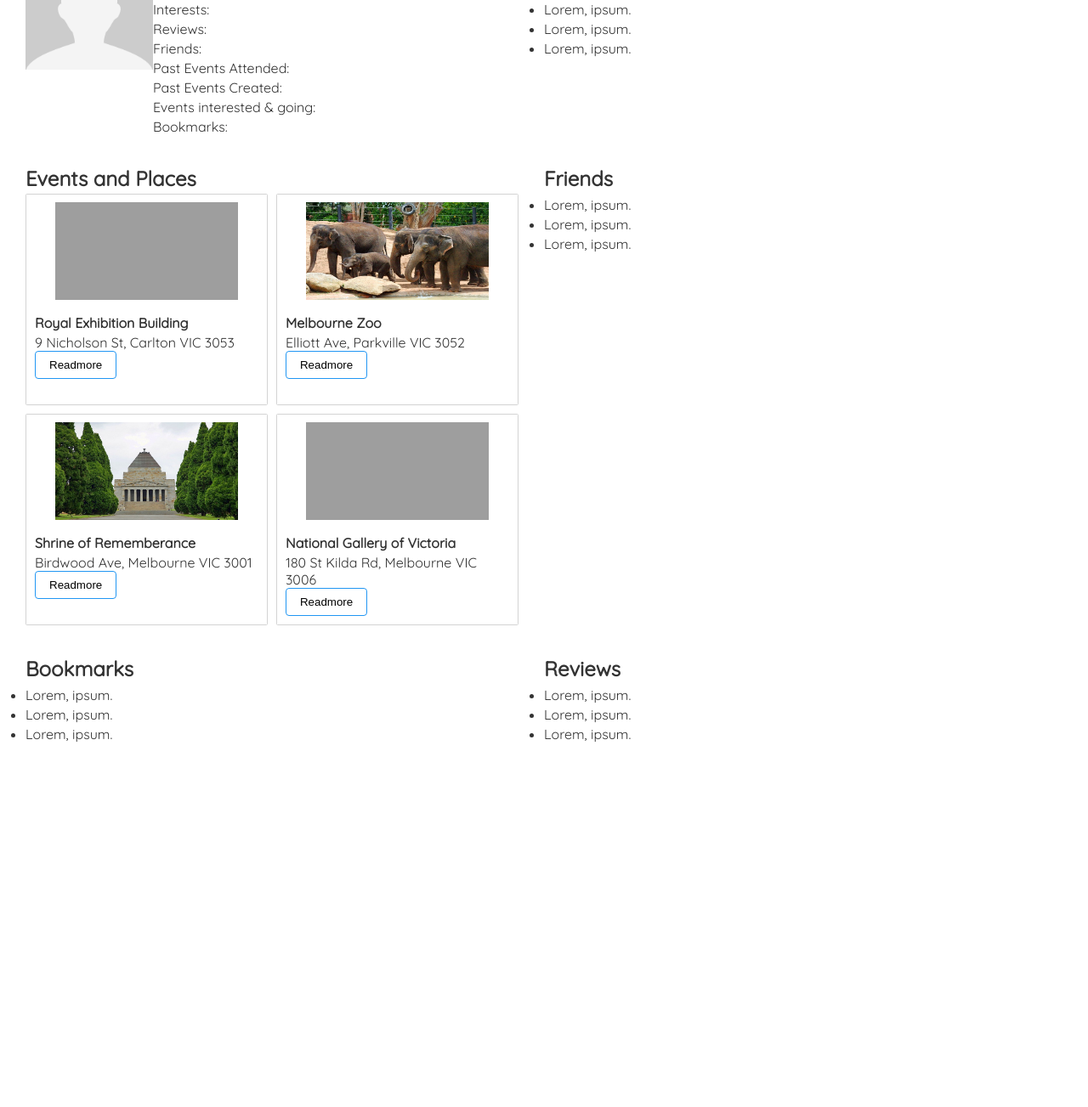
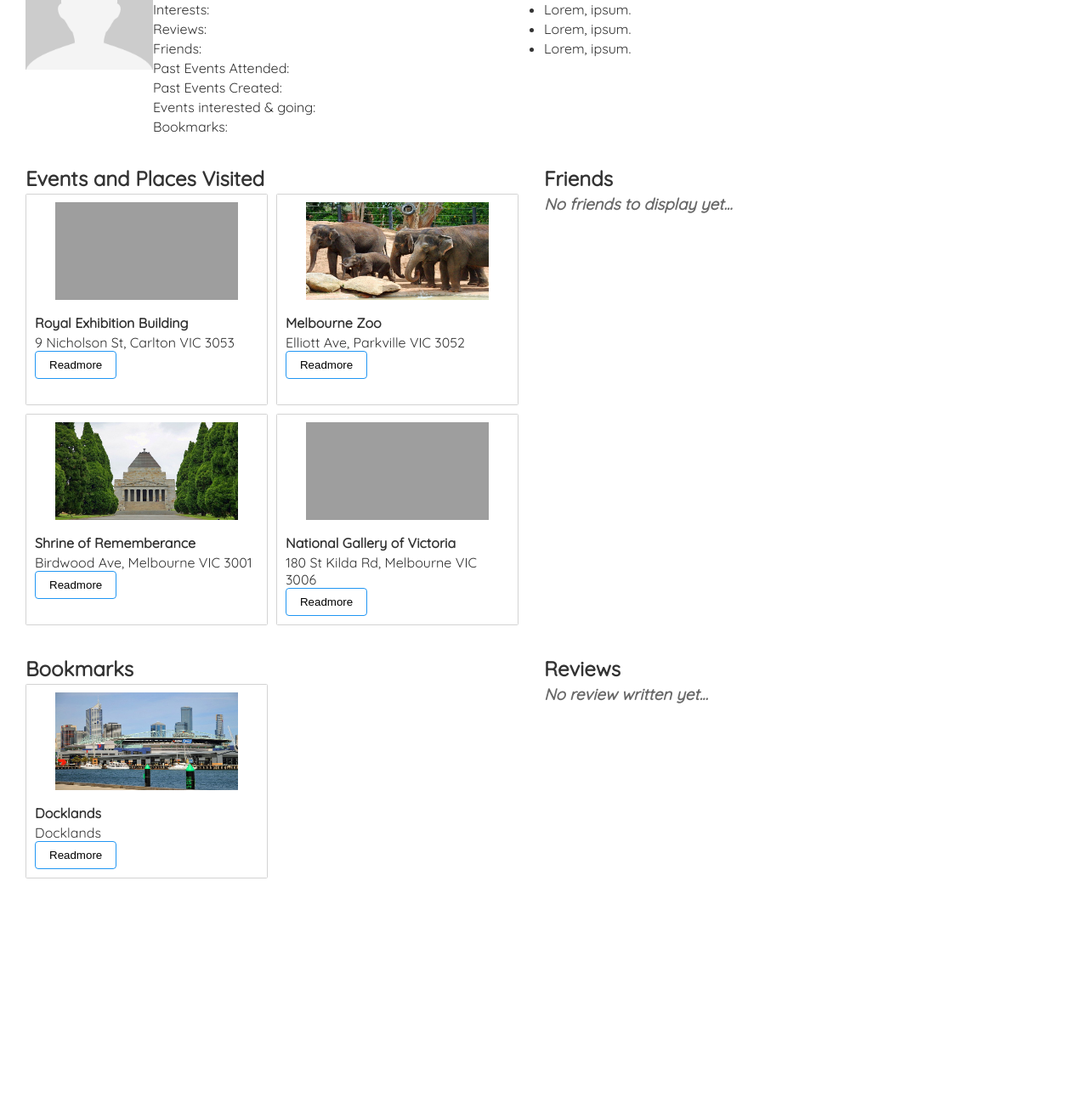
Before and after one commit to StaticDDQ/Go-Blox-GPS, a PHP site: page /profile.html in a window 1280 px wide. Shown: the part 288-1591 px from the top of the page at 85% size. Before the commit the page ends 1162 px from the top, so only its background shows below. Run offline with PHP 8.4, Linux system fonts and the light colour scheme; grey boxes are pictures that could not be loaded.

Commit message:
added contents for events and places, bookmarks,

```diff
--- a/public/css/profile.css
+++ b/public/css/profile.css
@@ -9,6 +9,11 @@ body {
   font-family: 'Quicksand';
   padding-left: 30px;
   padding-right: 30px;
+}
+
+h3 {
+  font-style: italic;
+  color: dimgray;
 }
 
 .grid {
@@ -165,8 +170,6 @@ a {
   border-radius: .25rem;
 }
 
-
-
 .friends {
   grid-column: 7/14;
   grid-row: 4/5;
--- a/public/profile.html
+++ b/public/profile.html
@@ -85,7 +85,7 @@
 
 <!-- Events -->
 <div class="events">
-    <h2>Events and Places</h2>
+    <h2>Events and Places Visited</h2>
     <div class="eventList">
         <div class="card">
             <div class="bg-img">
@@ -136,31 +136,30 @@
 <!-- Friends -->
 <div class="friends">
     <h2>Friends</h2>
-    <ul>
-        <li>Lorem, ipsum.</li>
-        <li>Lorem, ipsum.</li>
-        <li>Lorem, ipsum.</li>
-    </ul>
+    <h3>No friends to display yet...</h3>
 </div>
 
 <!-- Ratings and Reviews -->
 <div class="reviews">
     <h2>Reviews</h2>
-    <ul>
-        <li>Lorem, ipsum.</li>
-        <li>Lorem, ipsum.</li>
-        <li>Lorem, ipsum.</li>
-    </ul>
+    <h3>No review written yet...</h3>
 </div>
 
 <!-- Bookmarks -->
 <div class="bookmarks">
     <h2>Bookmarks</h2>
-    <ul>
-        <li>Lorem, ipsum.</li>
-        <li>Lorem, ipsum.</li>
-        <li>Lorem, ipsum.</li>
-    </ul>
+    <div class="eventList">
+        <div class="card">
+            <div class="bg-img">
+                <img src = "pictures/docklands.jpg" alt="GPS" width="215" height="115">
+            </div>
+            <div class="content">
+                <h4>Docklands</h4>
+                <p>Docklands</p>
+                <button>Readmore</button>
+            </div>
+        </div>
+    </div>
 </div>
 </div>
 
```
